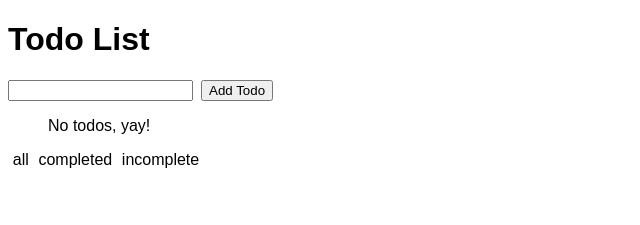
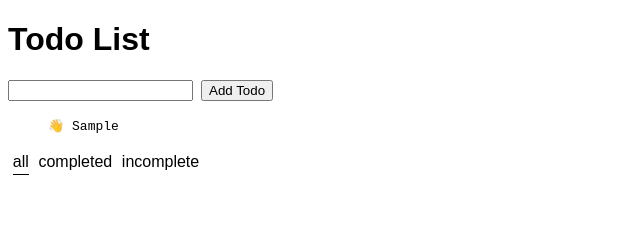
Before and after one commit to cockyb/redux-practice, a React (Create React App) app: page / in a window 1280 px wide. Both pictures are taken after typing "Sample" into the empty fields and a click on the button "Add Todo". Shown: the top 225 px of the page, without its empty margins (0-640 px from the left). Built offline with nearby package versions, Linux system fonts and the light colour scheme.

Commit message:
Update: components state

```diff
--- a/src/components/Todo.js
+++ b/src/components/Todo.js
@@ -1,8 +1,13 @@
 import React from 'react';
 import cx from 'classnames';
+import { toggleTodo } from "../redux/actions";
+import { useDispatch } from 'react-redux'
 
-const Todo = ({ todo, toggleTodo }) => (
-  <li className='todo-item' onClick={() => toggleTodo(todo.id)}>
+const Todo = ({todo}) => {
+  console.log(todo);
+  const dispatch = useDispatch()
+  return (
+    <li className='todo-item' onClick={() => dispatch(toggleTodo(todo.id))}>
       {todo && todo.completed ? '👌' : '👋'}
       {' '}
       <span
@@ -15,5 +20,6 @@ const Todo = ({ todo, toggleTodo }) => (
       </span>
     </li>
   );
+}
 
 export default Todo;
--- a/src/components/TodoList.js
+++ b/src/components/TodoList.js
@@ -1,14 +1,34 @@
 import React from "react";
 import { useSelector } from "react-redux";
 import Todo from "./Todo";
+import { VISIBILITY_FILTERS } from "../constants";
 
 const TodoList = () => {
-  const todos = useSelector((state) => { console.log(state); })
+  const visibilityFilter  = useSelector((state) => {
+    return state.visibilityFilter
+  });
+
+  const todos = useSelector((state) => {
+    const todosState = state.todos
+    const allTodos = state.todos.allIds.map((id) => {
+      const todo = todosState.byIds[id];
+      return {...todo, id}
+    })
+    switch (visibilityFilter) {
+      case VISIBILITY_FILTERS.COMPLETED:
+        return allTodos.filter(todo => todo.completed);
+      case VISIBILITY_FILTERS.INCOMPLETE:
+        return allTodos.filter(todo => !todo.completed);
+      case VISIBILITY_FILTERS.ALL:
+      default:
+        return allTodos;
+    }
+  })
 
   return (
     <ul className="todo-list">
       {todos && todos.length
-        ? todos.map((todo, index) => {
+        ? todos.map((todo) => {
           return <Todo key={`todo-${todo.id}`} todo={todo} />;
         })
         : "No todos, yay!"}
--- a/src/components/VisibilityFilters.js
+++ b/src/components/VisibilityFilters.js
@@ -1,8 +1,15 @@
 import React from "react";
 import cx from "classnames";
 import { VISIBILITY_FILTERS } from "../constants";
+import { useSelector, useDispatch } from 'react-redux'
+import { setFilter } from "../redux/actions";
 
-const VisibilityFilters = ({ activeFilter, setFilter }) => {
+const VisibilityFilters = () => {
+  const dispatch = useDispatch()
+  const activeFilter = useSelector((state) => {
+    return state.visibilityFilter;
+  })
+
   return (
     <div className="visibility-filters">
       {Object.keys(VISIBILITY_FILTERS).map(filterKey => {
@@ -15,7 +22,7 @@ const VisibilityFilters = ({ activeFilter, setFilter }) => {
               currentFilter === activeFilter && "filter--active"
             )}
             onClick={() => {
-              setFilter(currentFilter);
+              dispatch(setFilter(currentFilter));
             }}
           >
             {currentFilter}
```
Lines whose indentation alone changed are shown as unchanged.
